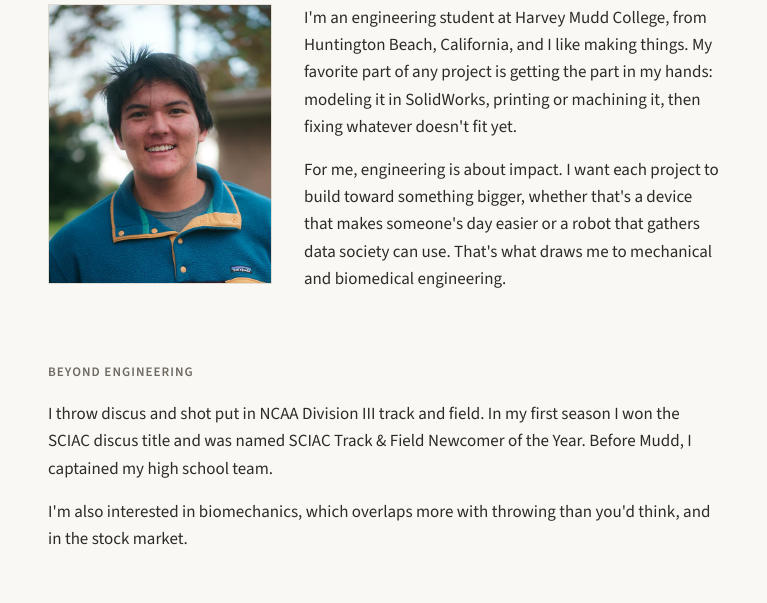
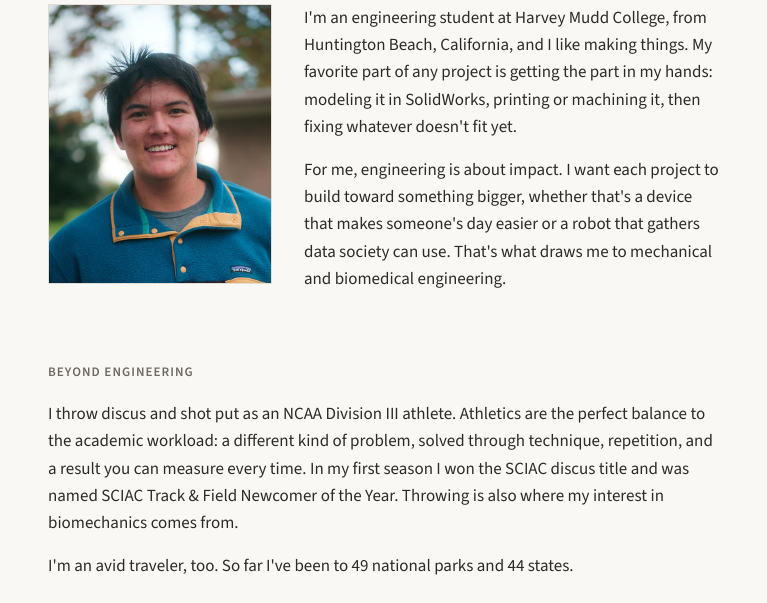
Before and after one commit to jxpaav-dev/jackpaavola-site, a plain HTML site: page about.html in a window 1280 px wide. Shown: the part 197-800 px from the top of the page, without its empty margins (256-1023 px from the left). Drawn offline with nearby package versions, Linux system fonts and the light colour scheme.

Commit message:
About: beyond engineering draft (athletics, travel)
Co-Authored-By: Claude Opus 5.5 <noreply@anthropic.com>

```diff
--- a/about.html
+++ b/about.html
@@ -35,8 +35,8 @@
     <section class="section">
       <h2 class="label">Beyond engineering</h2>
       <div class="prose">
-        <p>I throw discus and shot put in NCAA Division III track and field. In my first season I won the SCIAC discus title and was named SCIAC Track &amp; Field Newcomer of the Year. Before Mudd, I captained my high school team.</p>
-        <p>I'm also interested in biomechanics, which overlaps more with throwing than you'd think, and in the stock market.</p>
+        <p>I throw discus and shot put as an NCAA Division III athlete. Athletics are the perfect balance to the academic workload: a different kind of problem, solved through technique, repetition, and a result you can measure every time. In my first season I won the SCIAC discus title and was named SCIAC Track &amp; Field Newcomer of the Year. Throwing is also where my interest in biomechanics comes from.</p>
+        <p>I'm an avid traveler, too. So far I've been to 49 national parks and 44 states.</p>
       </div>
     </section>
 
```
